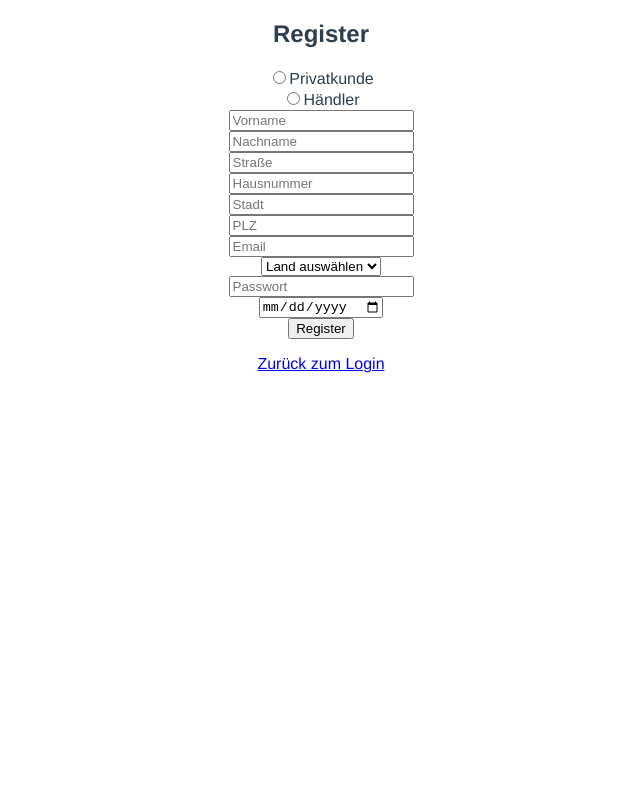
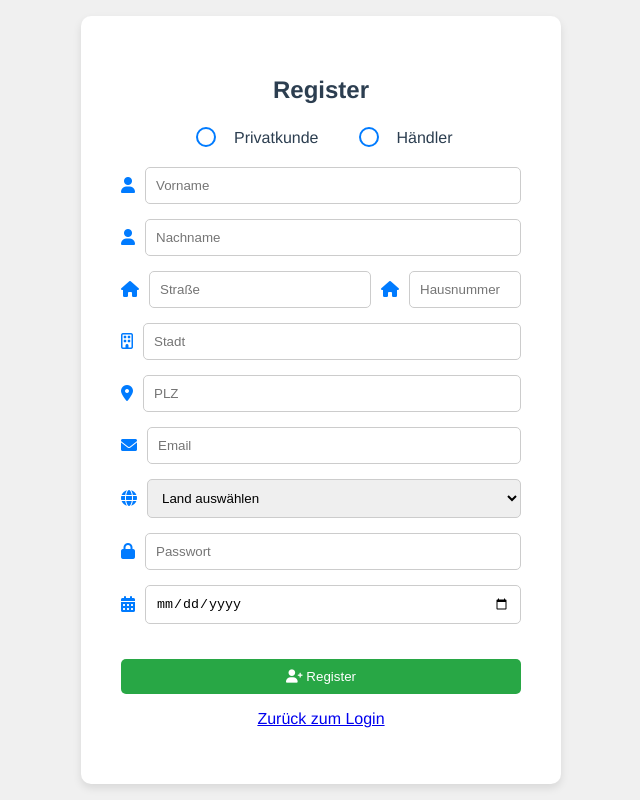
Before and after one commit to PinguGit/Project-ShopBase, a Vue app in the folder Frontend/frontend/: page /register-page in a window 1280 px wide. Shown: the whole page, without its empty margins (319-959 px from the left). Built offline with nearby package versions, Linux system fonts and the light colour scheme.

Commit message:
register and shopping-cart

```diff
--- a/Frontend/frontend/src/views/register_page.vue
+++ b/Frontend/frontend/src/views/register_page.vue
@@ -1,4 +1,11 @@
 <template>
+    <head>
+        <meta charset="UTF-8">
+        <meta name="viewport" content="width=device-width, initial-scale=1.0">
+        <title>Product Page</title>
+        <link rel="stylesheet" href="https://cdnjs.cloudflare.com/ajax/libs/font-awesome/6.0.0-beta3/css/all.min.css">
+    </head>
+    <body>
         <div class="register-container">
         <h2>Register</h2>
 
@@ -75,6 +82,7 @@
             <post_register_user @registration-success="handleRegistrationSuccess" />
         </form>
         </div>
+    </body>
 </template>
 
   <script>
@@ -113,3 +121,132 @@
     }
   };
   </script>
+
+<style>
+body {
+    display: flex;
+    justify-content: center;
+    align-items: center;
+    height: 100vh;
+    margin: 0;
+    background-color: #f0f0f0;
+}
+
+.register-container {
+    background-color: #fff;
+    padding: 40px;
+    border-radius: 10px;
+    box-shadow: 0 4px 8px rgba(0, 0, 0, 0.1);
+    width: 400px;
+    text-align: center;
+}
+
+h2 {
+    margin-bottom: 20px;
+}
+
+.input-container {
+    display: flex;
+    align-items: center;
+    margin-bottom: 15px;
+}
+
+.input-container i {
+    margin-right: 10px;
+    color: #007bff;
+}
+
+input[type="text"],
+input[type="email"],
+input[type="password"],
+input[type="date"] {
+    width: 100%;
+    padding: 10px;
+    margin: 0;
+    border: 1px solid #ccc;
+    border-radius: 5px;
+}
+
+button {
+    width: 100%;
+    padding: 10px;
+    background-color: #28a745;
+    color: white;
+    border: none;
+    border-radius: 5px;
+    cursor: pointer;
+    margin-top: 20px;
+}
+
+button:hover {
+    background-color: #218838;
+}
+
+select {
+    width: 100%;
+    padding: 10px;
+    margin: 0;
+    border: 1px solid #ccc;
+    border-radius: 5px;
+}
+
+.input-container select {
+    padding-right: 30px;
+}
+
+.form-container {
+    display: flex;
+    flex-direction: column;
+}
+
+.form-row {
+    display: grid;
+    grid-template-columns: 62.5% 35%;
+    gap: 10px;
+}
+
+.hidden {
+    display: none;
+}
+
+/* Radio Button Container */
+.custom-radio {
+    display: flex;
+    flex-direction: row;
+    margin-bottom: 5px;
+    margin-left: 60px;
+}
+
+/* Radio Button Item */
+.radio-item {
+    display: flex;
+    align-items: center;
+    margin-bottom: 10px;
+}
+
+/* Radio Button Styling */
+.radio-item label {
+    position: relative;
+    padding-left: 15px;
+    padding-right: 25px;
+}
+
+/* Anpassungen für die Radio-Buttons */
+.radio-item input[type="radio"] {
+    width: 20px;
+    height: 20px;
+    margin-left: 15px;
+    align-self: center;
+    appearance: none;
+    border: 2px solid #007bff;
+    border-radius: 50%;
+    cursor: pointer;
+}
+
+/* Styling für den aktivierten Zustand */
+.radio-item input[type="radio"]:checked {
+    background-color: #007bff;
+    border: 2px solid #0056b3;
+}
+
+</style>
--- a/Frontend/frontend/src/views/shopping-cart_page.vue
+++ b/Frontend/frontend/src/views/shopping-cart_page.vue
@@ -32,6 +32,7 @@
 
             <div class="cart-container">
                 <!-- Artikelbereich -->
+                <div class="cart-content">
                     <div class="cart-item">
                         <div class="item-image">
                             <img src="../assets/LogoReal.png" alt="Artikelbild" width="100px" height="100px">
@@ -51,6 +52,9 @@
                         <div class="item-price">
                             <p>55,00 €</p>
                         </div>
+                    </div>
+
+                    <!-- hier weitere elemente dann so dies das ananas-->
                 </div>
 
                 <!-- Zahlungsbereich -->
@@ -173,6 +177,8 @@ body {
     border: 1px solid #e0e0e0;
     border-radius: 8px;
     padding: 20px;
+    display: flex; /* Flexbox hinzufügen */
+    gap: 20px; /* Abstand zwischen Artikelbereich und Zahlungsbereich */
     width: 100%;
 }
 
@@ -188,7 +194,7 @@ body {
 
 .cart-content {
     display: grid;
-    grid-template-columns: 3fr 1fr; /* Artikel und Preisbereich */
+    grid-template-columns: 1fr 1fr; /* Artikel und Preisbereich */
     gap: 20px;
 }
 
@@ -196,7 +202,9 @@ body {
     display: flex; /* Flex-Layout für Artikel */
     gap: 15px; /* Abstand zwischen Bild und Details */
     border-bottom: 1px solid #dee2e6; /* Trennlinie zwischen den Artikeln */
+    border-top: 1px solid #dee2e6;
     padding: 10px 0; /* Vertikaler Abstand */
+    height: 200px;
 }
 
 .item-image img {
@@ -259,7 +267,7 @@ body {
     padding: 20px;
     border-radius: 5px;
     border: 1px solid #e0e0e0;
-    margin-top: 20px; /* Abstand zum Warenkorb */
+    width: 300px; /* Feste Breite für den Zahlungsbereich */
 }
 
 .payment-section p {
@@ -270,8 +278,8 @@ body {
 .checkout-button {
     width: 100%;
     padding: 10px;
-    background-color: #ffcc00;
-    color: #343a40;
+    background-color: #007bff;
+    color: #ffffff;
     border: none;
     font-size: 16px;
     font-weight: bold;
@@ -281,7 +289,7 @@ body {
 }
 
 .checkout-button:hover {
-    background-color: #e6b800;
+    background-color: #0053ac;
 }
 
 
```
Lines whose indentation alone changed are shown as unchanged.
